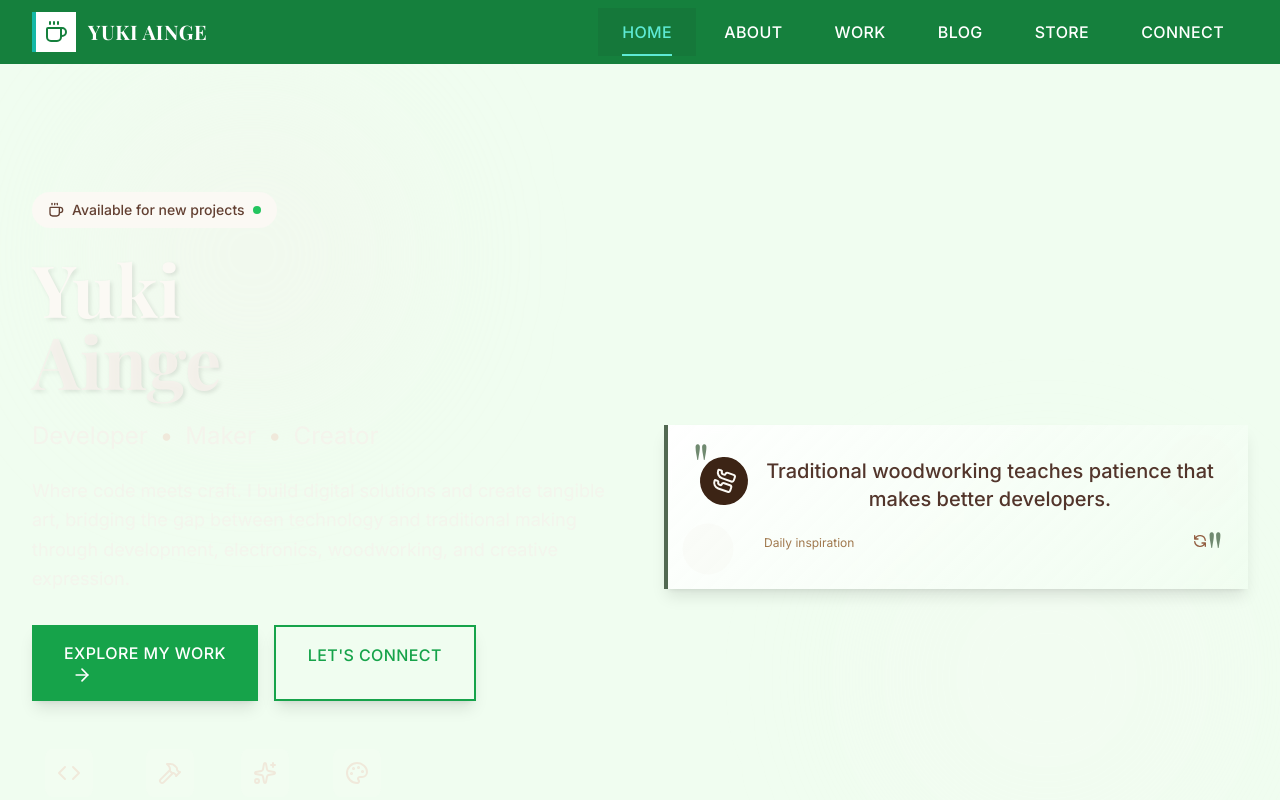
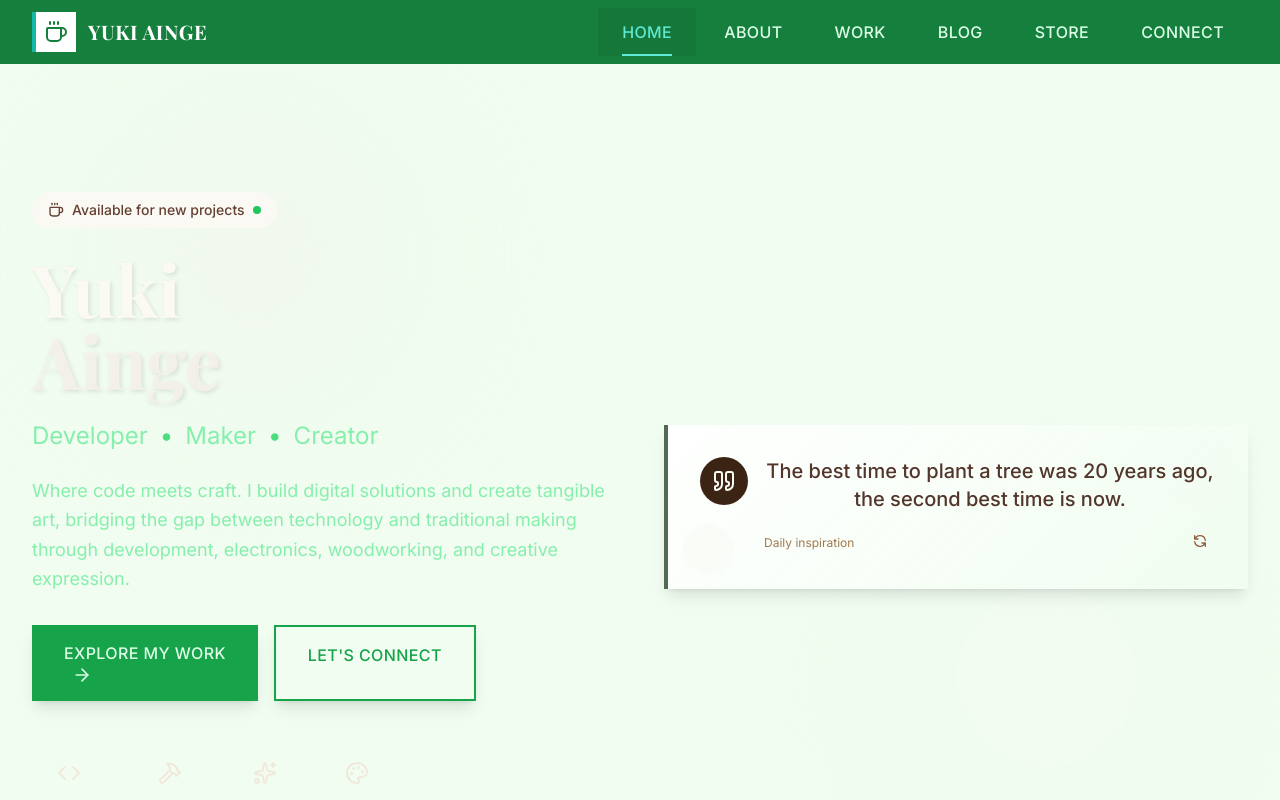
Before and after one commit to yainge/personal-portfolio, a Next.js app: page / in a window 1280 px wide. Shown: the top 800 px of the page. Built offline with nearby package versions, Linux system fonts and the light colour scheme; a web font is replaced by a local one.

Commit message:
Fix 404 errors and add CNAME

```diff
--- a/next.config.js
+++ b/next.config.js
@@ -5,8 +5,8 @@ const nextConfig = {
   images: {
     unoptimized: true,
   },
-  basePath: process.env.NODE_ENV === 'production' ? '/personal-portfolio' : '',
-  assetPrefix: process.env.NODE_ENV === 'production' ? '/personal-portfolio/' : '',
+  basePath: '',
+  assetPrefix: '',
 }
 
 module.exports = nextConfig
--- a/src/app/globals.css
+++ b/src/app/globals.css
@@ -26,7 +26,7 @@
   }
 
   .modern-button {
-    @apply bg-forest-green-600 text-white px-8 py-4 font-medium
+    @apply bg-forest-green-600 text-forest-green-100 px-8 py-4 font-medium
            transition-all duration-300 hover:bg-forest-green-700
            shadow-lg hover:shadow-xl active:scale-95 uppercase tracking-wide;
   }
@@ -34,7 +34,7 @@
   .modern-button-outline {
     @apply border-2 border-forest-green-600 text-forest-green-600 px-8 py-4
            font-medium transition-all duration-300 hover:bg-forest-green-600
-           hover:text-white shadow-lg hover:shadow-xl bg-transparent
+           hover:text-forest-green-100 shadow-lg hover:shadow-xl bg-transparent
            uppercase tracking-wide;
   }
 
@@ -59,15 +59,6 @@
     background: linear-gradient(135deg, rgba(255, 255, 255, 0.95), rgba(240, 253, 240, 0.8));
   }
 
-  .daily-quote::before {
-    content: '"';
-    @apply absolute top-2 left-6 text-6xl text-sage-green-400 font-serif leading-none;
-  }
-
-  .daily-quote::after {
-    content: '"';
-    @apply absolute bottom-2 right-6 text-6xl text-sage-green-400 font-serif leading-none;
-  }
 
   .project-card {
     @apply modern-card p-8 cursor-pointer relative overflow-hidden;
@@ -92,7 +83,7 @@
   }
 
   .nav-link {
-    @apply text-white font-medium transition-all duration-300
+    @apply text-forest-green-100 font-medium transition-all duration-300
            relative hover:text-mint-green-300 py-3 px-6 uppercase tracking-wide;
   }
 
@@ -157,7 +148,7 @@
   }
 
   .cafe-button {
-    @apply bg-forest-green-600 text-white px-8 py-4 font-medium
+    @apply bg-forest-green-600 text-forest-green-100 px-8 py-4 font-medium
            transition-all duration-300 hover:bg-forest-green-700
            shadow-lg hover:shadow-xl active:scale-95 uppercase tracking-wide
            rounded-lg;
@@ -166,7 +157,7 @@
   .cafe-button-outline {
     @apply border-2 border-forest-green-600 text-forest-green-600 px-8 py-4
            font-medium transition-all duration-300 hover:bg-forest-green-600
-           hover:text-white shadow-lg hover:shadow-xl bg-transparent
+           hover:text-forest-green-100 shadow-lg hover:shadow-xl bg-transparent
            uppercase tracking-wide rounded-lg;
   }
 }
--- a/src/app/page.tsx
+++ b/src/app/page.tsx
@@ -97,7 +97,7 @@ export default function Home() {
                 <span className="block text-cream-100/90">Ainge</span>
               </h1>
 
-              <div className="text-xl lg:text-2xl text-cream-100/80 mb-6 space-y-2">
+              <div className="text-xl lg:text-2xl text-forest-green-300 mb-6 space-y-2">
                 <motion.div
                   initial={{ opacity: 0 }}
                   animate={{ opacity: 1 }}
@@ -105,9 +105,9 @@ export default function Home() {
                   className="flex items-center space-x-3"
                 >
                   <span>Developer</span>
-                  <span className="text-cream-200">•</span>
+                  <span className="text-forest-green-400">•</span>
                   <span>Maker</span>
-                  <span className="text-cream-200">•</span>
+                  <span className="text-forest-green-400">•</span>
                   <span>Creator</span>
                 </motion.div>
               </div>
@@ -116,7 +116,7 @@ export default function Home() {
                 initial={{ opacity: 0 }}
                 animate={{ opacity: 1 }}
                 transition={{ duration: 0.8, delay: 0.6 }}
-                className="text-lg text-cream-100/70 mb-8 max-w-xl leading-relaxed"
+                className="text-lg text-forest-green-300 mb-8 max-w-xl leading-relaxed"
               >
                 Where code meets craft. I build digital solutions and create tangible art,
                 bridging the gap between technology and traditional making through
--- a/src/components/ui/DailyQuote.tsx
+++ b/src/components/ui/DailyQuote.tsx
@@ -15,18 +15,18 @@ interface QuoteData {
 const sampleQuotes: QuoteData[] = [
   {
     id: '1',
-    text: "The intersection of technology and craft creates endless possibilities.",
+    text: "The intersection of technology and art creates endless possibilities.",
     author: "Yuki Ainge",
     date: '2024-01-15'
   },
   {
     id: '2',
-    text: "Every line of code is a brushstroke in the digital canvas.",
+    text: "Only to the extent that we expose ourselves over and over to anihilation can that which is indestructable be found within us.",
     date: '2024-01-16'
   },
   {
     id: '3',
-    text: "Traditional woodworking teaches patience that makes better developers.",
+    text: "The best time to plant a tree was 20 years ago, the second best time is now.",
     date: '2024-01-17'
   }
 ]
@@ -60,13 +60,9 @@ export default function DailyQuote() {
       transition={{ duration: 0.6, delay: 0.3 }}
     >
       <div className="flex items-start space-x-4">
-        <motion.div
-          className="bg-dark-wood-950 p-3 rounded-full flex-shrink-0"
-          animate={{ rotate: [0, 360] }}
-          transition={{ duration: 20, repeat: Infinity, ease: "linear" }}
-        >
+        <div className="bg-dark-wood-950 p-3 rounded-full flex-shrink-0">
           <Quote className="h-6 w-6 text-cream-50" />
-        </motion.div>
+        </div>
 
         <div className="flex-1 min-w-0">
           <AnimatePresence mode="wait">
```
Also changed, not shown: 1 other file (tests, documents, lock files or other folders).
